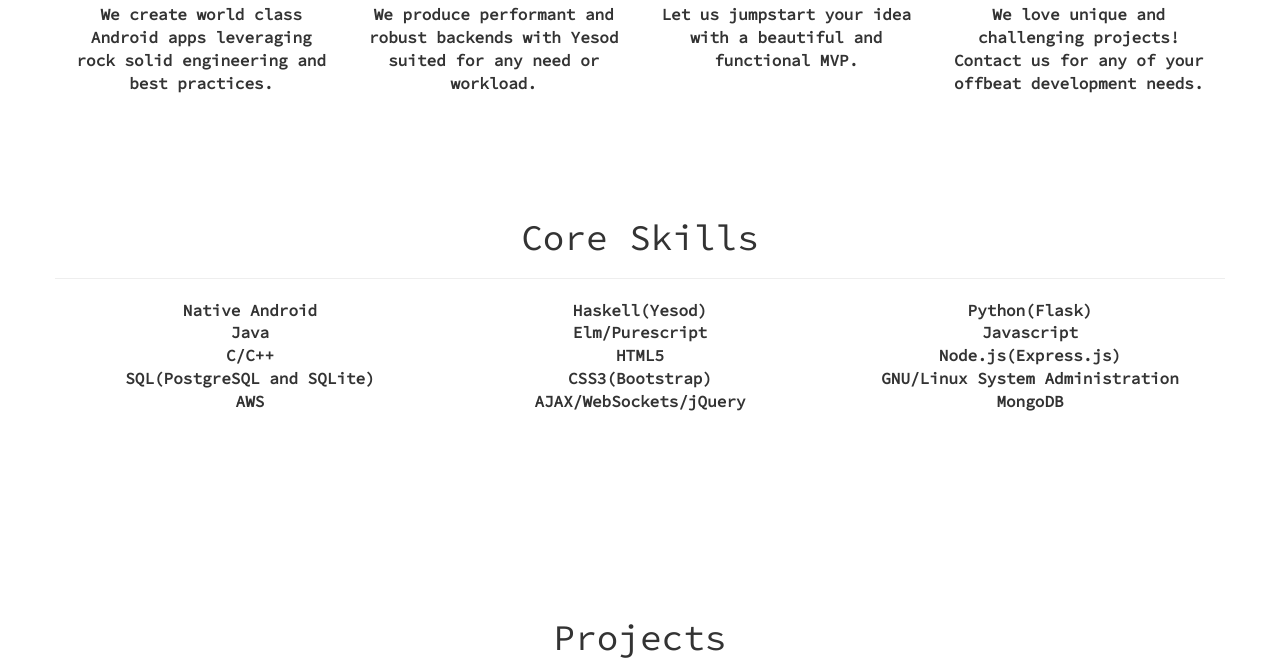
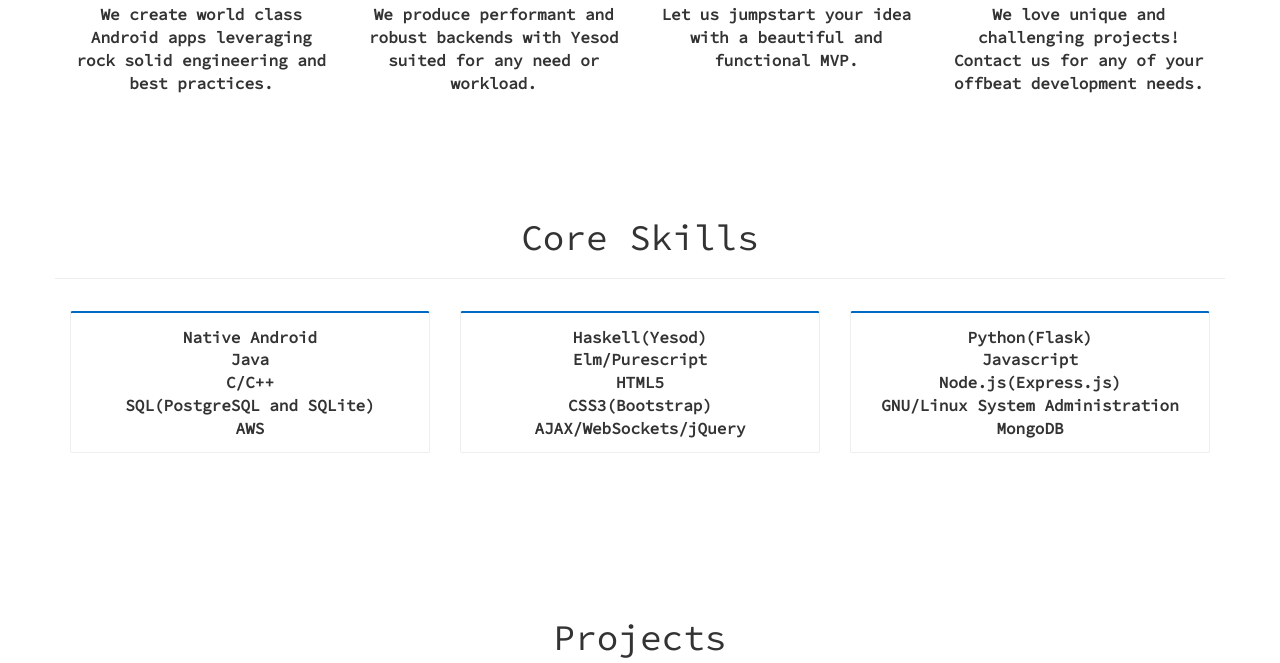
Before and after one commit to WhiteboardDynamics/site, a plain HTML site: page index.html in a window 1280 px wide. Shown: the part 1032-1695 px from the top of the page. Drawn offline with nearby package versions, Linux system fonts and the light colour scheme.

Commit message:
Added some visual flair to core skills

```diff
--- a/index.html
+++ b/index.html
@@ -58,6 +58,7 @@
         <h1>Core Skills</h1>
         <hr>
         <div class="col-md-4 col-sm-4 col-lg-4 col-xs-4 workText">
+          <div class="bs-callout">
             Native Android
             <br>
             Java
@@ -68,7 +69,9 @@
             <br>
             AWS
           </div>
+        </div>
         <div class="col-md-4 col-sm-4 col-lg-4 col-xs-4 workText">
+          <div class="bs-callout">
             Haskell(Yesod)
             <br>
             Elm/Purescript
@@ -79,7 +82,9 @@
             <br>
             AJAX/WebSockets/jQuery
           </div>
+        </div>
         <div class="col-md-4 col-sm-4 col-lg-4 col-xs-4 workText">
+          <div class="bs-callout">
             Python(Flask)
             <br>
             Javascript
@@ -89,6 +94,7 @@
             GNU/Linux System Administration
             <br>
             MongoDB
+          </div>
         </div>
       </div>
       </div>
--- a/static/stylesheets/index.css
+++ b/static/stylesheets/index.css
@@ -5,6 +5,7 @@
     border-width: 1px;
     margin-left: 5px;
     margin-right: 5px;
+    color: #0069C3;
 }
 
 #wrapper {
@@ -60,6 +61,16 @@
 
 #skills {
   height: 50vh;
+}
+
+.bs-callout {
+  padding: 1.25rem;
+  margin-top: 1.25rem;
+  margin-bottom: 1.25rem;
+  border: 1px solid #eee;
+  border-top-width: .25rem;
+  border-radius: .25rem;
+  border-top-color: #0069C3;
 }
 
 #projects {
```
Lines whose indentation alone changed are shown as unchanged.
